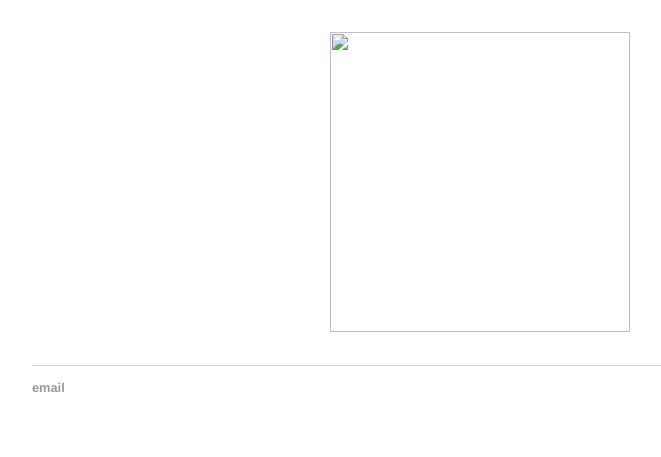
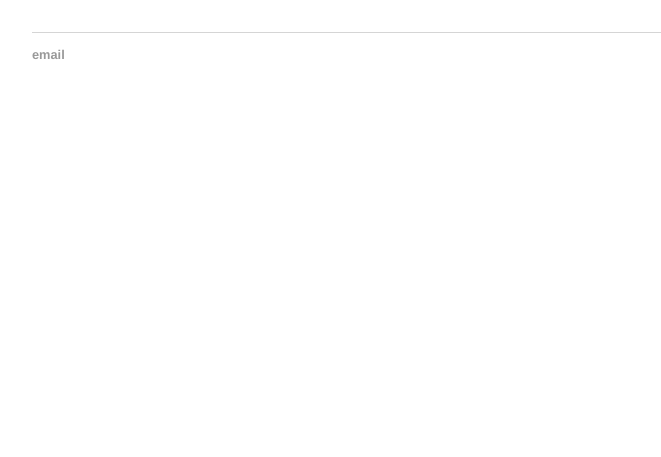
Before and after one commit to josebarbamontoya/josebarbamontoya.github.io, a Jekyll site: the page built from index.html, in a window 1280 px wide. Shown: the part 744-1201 px from the top of the page, without its empty margins (160-821 px from the left). Built offline with Jekyll 4.4.1, drawn with Linux system fonts in a browser that asks for light colours; after the commit the page ends 900 px from its top, so only the background shows below that.

Commit message:
Update index.html

```diff
--- a/index.html
+++ b/index.html
@@ -6,5 +6,4 @@
 	<h1>Jose Barba-Montoya</h1>
 	<p>I am an evolutionary biologist studying patterns of molecular evolution and diversification of plants. My research combines phylogenetics/phylogenomics with systematics and ecology, and uses evolutionary frameworks to investigate genetic components controlling the phenotypic variability and diversity of plants</em>. <a href="/about">Read more about me...</a></p>
 	<p style="text-align:center;"><img src="img/photo1.jpg" height="350" width="460"></p>
-<p style="text-align:center;"><img src="josebarbamontoya.github.io/img/photo2.jpg" height="300" width="300"></p>
 </div><!-- /.blurb -->
```
